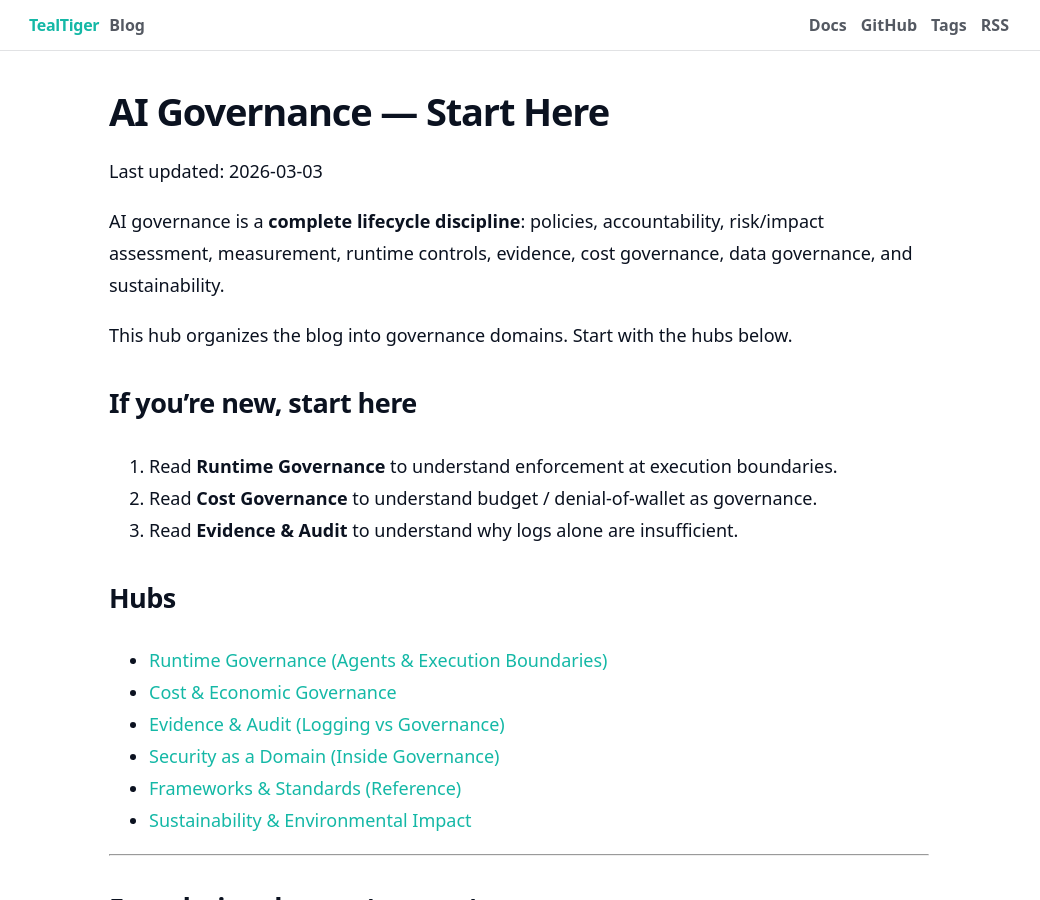
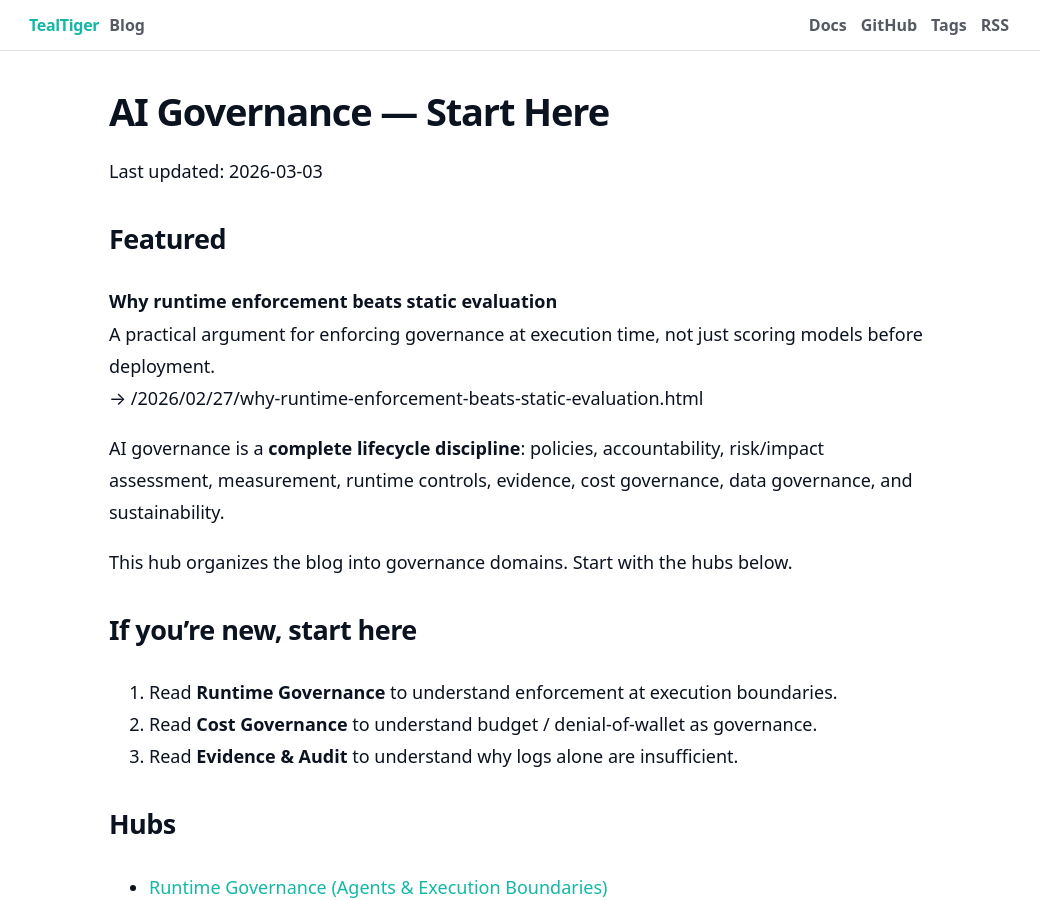
Before and after one commit to agentguard-ai/TealTiger-Blogs, a Jekyll site: the page built from governance/index.md, in a window 1280 px wide and 900 px high. Shown: the whole window, without its empty margins (121-1161 px from the left). Built offline with Jekyll 4.4.1, drawn with Linux system fonts in a browser that asks for light colours.

Commit message:
Update index.md

```diff
--- a/governance/index.md
+++ b/governance/index.md
@@ -5,6 +5,11 @@ permalink: /governance/
 ---
 
 Last updated: 2026-03-03
+
+## Featured
+**Why runtime enforcement beats static evaluation**
+A practical argument for enforcing governance at execution time, not just scoring models before deployment.
+→ /2026/02/27/why-runtime-enforcement-beats-static-evaluation.html
 
 AI governance is a **complete lifecycle discipline**: policies, accountability, risk/impact assessment, measurement, runtime controls, evidence, cost governance, data governance, and sustainability.
 
```
